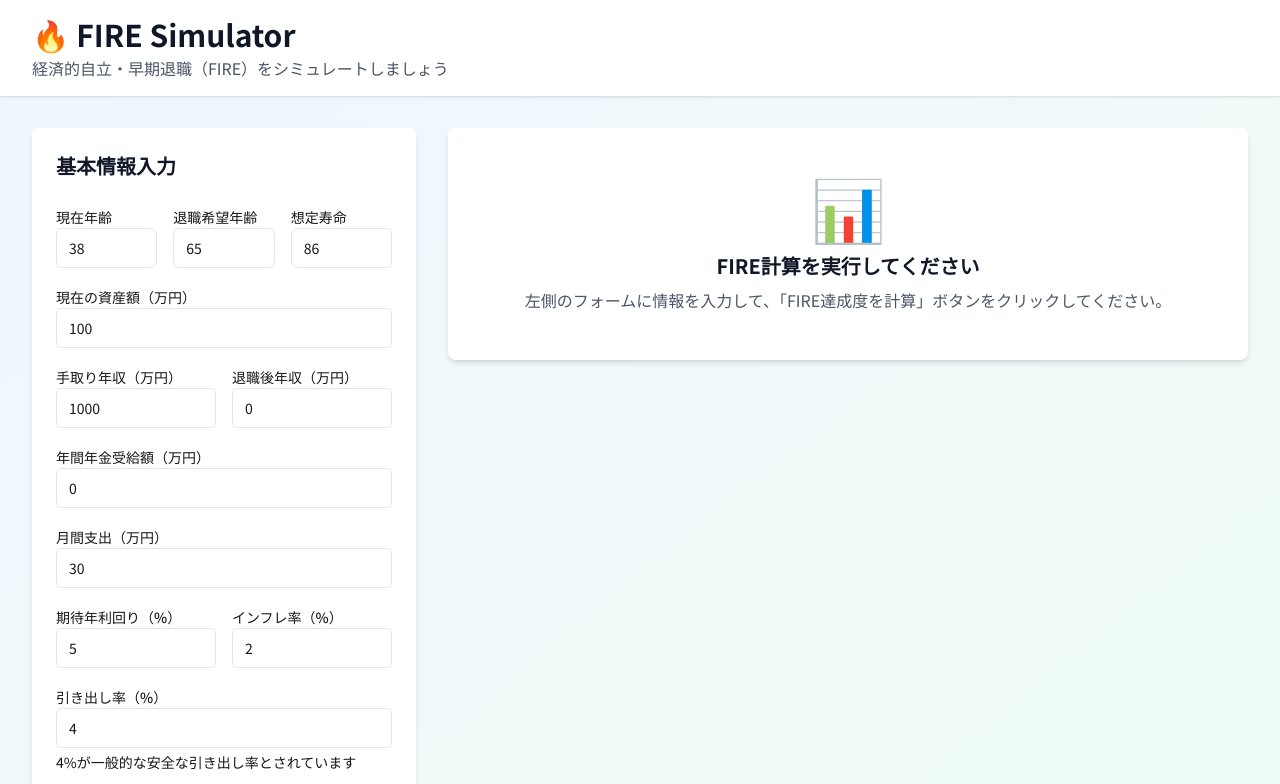
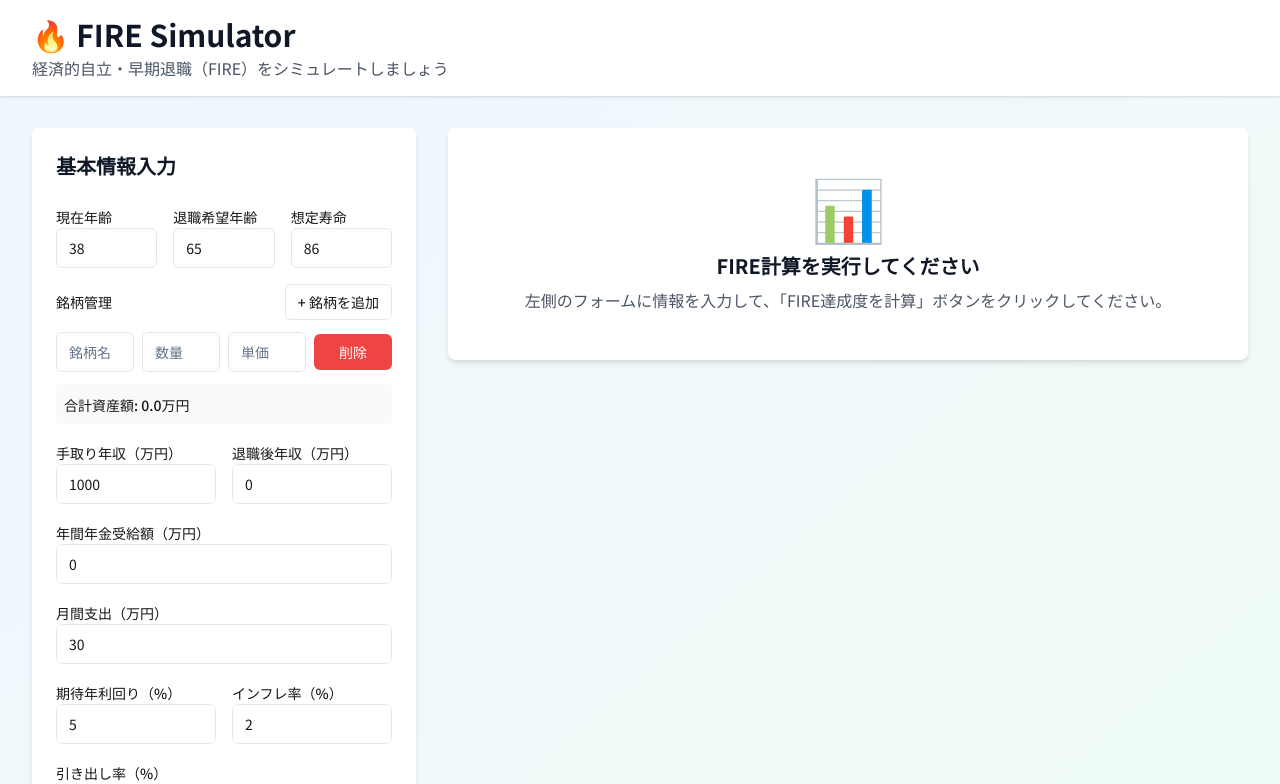
Before and after one commit to shidetake/flickercast, a Next.js app: page / in a window 1280 px wide. Shown: the top 784 px of the page. Built offline with nearby package versions, Linux system fonts and the light colour scheme.

Commit message:
feat: 銘柄管理機能を追加

```diff
--- a/src/app/page.tsx
+++ b/src/app/page.tsx
@@ -7,7 +7,7 @@ import { Label } from '@/components/ui/label';
 import { FireCalculator, FireCalculationInput } from '@/lib/fire-calculator';
 import FireProjectionChart from '@/components/charts/fire-projection-chart';
 import FireSummary from '@/components/dashboard/fire-summary';
-import { ChartDataPoint, FireMetrics } from '@/lib/types';
+import { ChartDataPoint, FireMetrics, AssetHolding } from '@/lib/types';
 import { formatCurrency } from '@/lib/utils';
 
 export default function Home() {
@@ -33,7 +33,9 @@ export default function Home() {
   const [input, setInput] = useState<FireCalculationInput>({
     currentAge: 38,
     retirementAge: 65,
-    currentAssets: 1000000, // 内部では円のまま
+    assetHoldings: [
+      { id: '1', name: '', quantity: 0, pricePerUnit: 0 },
+    ], // デフォルトは1つの空の銘柄
     monthlyExpenses: 300000, // 内部では円のまま
     annualNetIncome: 10000000, // 内部では円のまま（1000万円）
     postRetirementAnnualIncome: 0, // 内部では円のまま（0円）
@@ -46,7 +48,6 @@ export default function Home() {
 
   // 万円単位での表示用の値
   const [displayValues, setDisplayValues] = useState({
-    currentAssets: 100, // 100万円
     monthlyExpenses: 30, // 30万円
     annualNetIncome: 1000, // 1000万円
     postRetirementAnnualIncome: 0, // 0万円
@@ -59,6 +60,44 @@ export default function Home() {
     metrics: FireMetrics;
     requiredAssets: number;
   } | null>(null);
+
+  // 銘柄管理のヘルパー関数
+  const addAssetHolding = () => {
+    const newHolding: AssetHolding = {
+      id: Date.now().toString(),
+      name: '',
+      quantity: 0,
+      pricePerUnit: 0,
+    };
+    setInput(prev => ({
+      ...prev,
+      assetHoldings: [...prev.assetHoldings, newHolding]
+    }));
+  };
+
+  const updateAssetHolding = (id: string, field: keyof AssetHolding, value: string | number) => {
+    setInput(prev => ({
+      ...prev,
+      assetHoldings: prev.assetHoldings.map(holding =>
+        holding.id === id ? { ...holding, [field]: value } : holding
+      )
+    }));
+  };
+
+  const removeAssetHolding = (id: string) => {
+    setInput(prev => ({
+      ...prev,
+      assetHoldings: prev.assetHoldings.filter(holding => holding.id !== id)
+    }));
+  };
+
+  // 総資産額を計算
+  const calculateTotalAssets = () => {
+    return input.assetHoldings.reduce(
+      (total, holding) => total + (holding.quantity * holding.pricePerUnit),
+      0
+    );
+  };
 
   const handleInputChange = (field: keyof FireCalculationInput, value: number) => {
     setInput(prev => {
@@ -109,7 +148,8 @@ export default function Home() {
 
       // メトリクス計算
       const annualExpenses = input.monthlyExpenses * 12;
-      const currentFireNumber = input.currentAssets / annualExpenses;
+      const currentAssets = calculateTotalAssets() * 10000; // 万円 → 円に変換
+      const currentFireNumber = currentAssets / annualExpenses;
       const requiredFireNumber = 25; // 4%ルール
       const fireProgress = Math.min((currentFireNumber / requiredFireNumber) * 100, 100);
 
@@ -194,15 +234,58 @@ export default function Home() {
                 </div>
 
                 <div>
-                  <Label htmlFor="currentAssets">現在の資産額（万円）</Label>
-                  <Input
-                    id="currentAssets"
-                    type="number"
-                    value={displayValues.currentAssets}
-                    onChange={(e) => handleDisplayValueChange('currentAssets', Number(e.target.value))}
-                    min="0"
-                    step="1"
-                  />
+                  <div className="flex justify-between items-center mb-3">
+                    <Label>銘柄管理</Label>
+                    <Button
+                      type="button"
+                      onClick={addAssetHolding}
+                      size="sm"
+                      variant="outline"
+                    >
+                      + 銘柄を追加
+                    </Button>
+                  </div>
+
+                  <div className="space-y-2">
+                    {input.assetHoldings.map((holding) => (
+                      <div key={holding.id} className="grid grid-cols-4 gap-2 items-center">
+                        <Input
+                          placeholder="銘柄名"
+                          value={holding.name}
+                          onChange={(e) => updateAssetHolding(holding.id, 'name', e.target.value)}
+                        />
+                        <Input
+                          type="number"
+                          placeholder="数量"
+                          value={holding.quantity || ''}
+                          onChange={(e) => updateAssetHolding(holding.id, 'quantity', Number(e.target.value))}
+                          min="0"
+                        />
+                        <Input
+                          type="number"
+                          placeholder="単価（万円）"
+                          value={holding.pricePerUnit || ''}
+                          onChange={(e) => updateAssetHolding(holding.id, 'pricePerUnit', Number(e.target.value))}
+                          min="0"
+                          step="0.1"
+                        />
+                        <Button
+                          type="button"
+                          onClick={() => removeAssetHolding(holding.id)}
+                          size="sm"
+                          variant="destructive"
+                        >
+                          削除
+                        </Button>
+                      </div>
+                    ))}
+                  </div>
+
+                  <div className="mt-3 p-2 bg-gray-50 rounded">
+                    <span className="text-sm font-medium">
+                      合計資産額: {calculateTotalAssets().toFixed(1)}万円
+                    </span>
+                  </div>
                 </div>
 
                 <div className="grid grid-cols-2 gap-4">
@@ -347,7 +430,7 @@ export default function Home() {
                         </div>
                         <div className="flex justify-between">
                           <span>現在の資産:</span>
-                          <span>{formatCurrency(input.currentAssets)}</span>
+                          <span>{formatCurrency(calculateTotalAssets() * 10000)}</span>
                         </div>
                         <div className="flex justify-between">
                           <span>年間支出:</span>
--- a/src/lib/fire-calculator.ts
+++ b/src/lib/fire-calculator.ts
@@ -1,7 +1,9 @@
+import { AssetHolding } from './types';
+
 export interface FireCalculationInput {
   currentAge: number;
   retirementAge: number;
-  currentAssets: number;
+  assetHoldings: AssetHolding[]; // 銘柄保有情報
   monthlyExpenses: number;
   annualNetIncome: number; // 手取り年収（円）
   postRetirementAnnualIncome: number; // 退職後年収（円）
@@ -91,7 +93,7 @@ export class FireCalculator {
     const {
       currentAge,
       retirementAge,
-      currentAssets,
+      assetHoldings,
       monthlyExpenses,
       annualNetIncome,
       postRetirementAnnualIncome,
@@ -101,6 +103,12 @@ export class FireCalculator {
       withdrawalRate,
       lifeExpectancy
     } = input;
+
+    // 銘柄保有情報から総資産額を計算（万円 → 円）
+    const currentAssets = assetHoldings.reduce(
+      (total, holding) => total + (holding.quantity * holding.pricePerUnit * 10000),
+      0
+    );
 
     const annualExpenses = monthlyExpenses * 12;
     const maxYearsToRetirement = retirementAge - currentAge;
--- a/src/lib/types.ts
+++ b/src/lib/types.ts
@@ -127,6 +127,14 @@ export interface AlphaVantageData {
   lastUpdate: Date;
 }
 
+// 銘柄保有情報
+export interface AssetHolding {
+  id: string;
+  name: string;
+  quantity: number;
+  pricePerUnit: number; // 万円単位
+}
+
 // チャート用データ型
 export interface ChartDataPoint {
   year: number;
```
